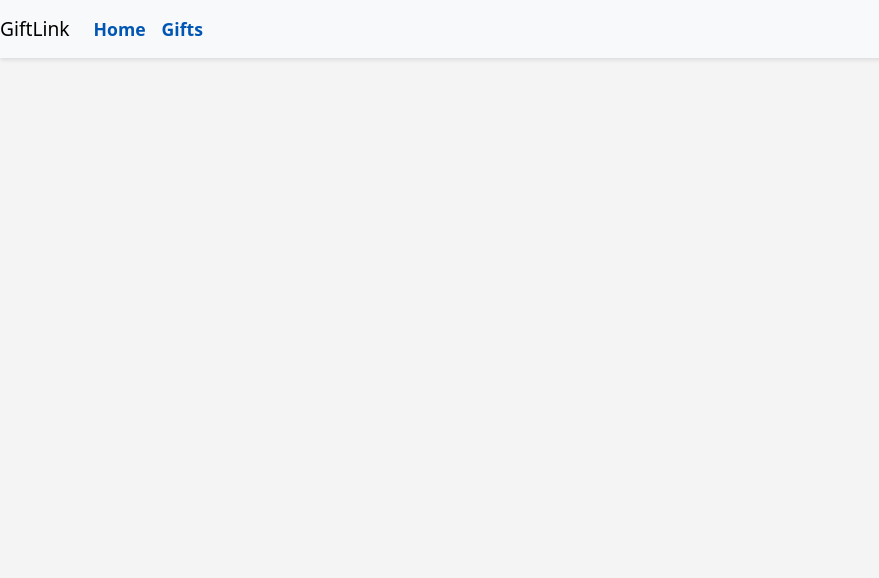
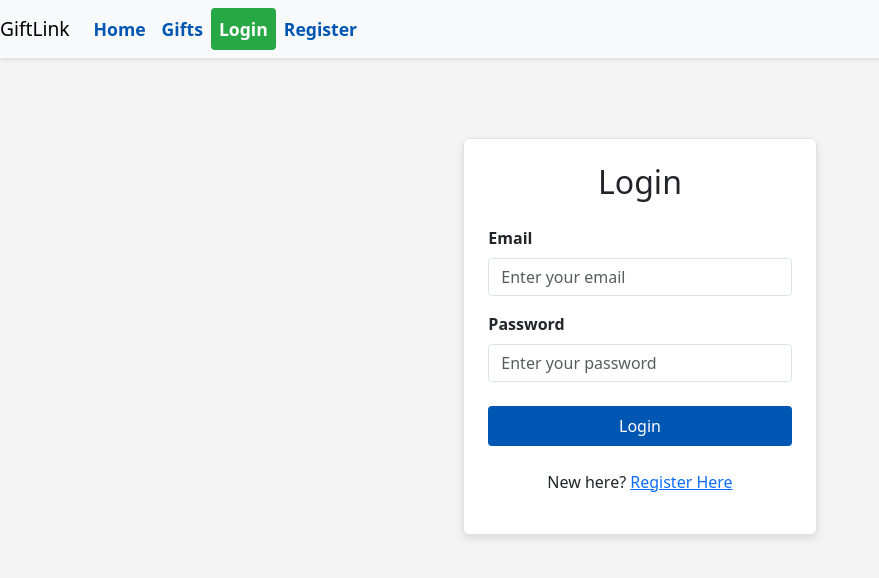
Before and after one commit to Santhosh-MCA89/fullstack-capstone-project, a React (Create React App) app in the folder giftlink-frontend/: page /app/login in a window 1280 px wide. Before the commit this address had no page. Shown: the top 578 px of the page, without its empty margins (0-879 px from the left). Built offline with nearby package versions, Linux system fonts and the light colour scheme.

Commit message:
register/login pages and ui improvements

```diff
--- a/giftlink-frontend/src/App.css
+++ b/giftlink-frontend/src/App.css
@@ -1,88 +1,93 @@
-
+/* General styling */
 html {
   overflow-y: scroll;
 }
+
 /* Primary color for headers and important buttons */
 .custom-card-title,
 .btn-primary {
-  background-color: #0056b3; /* Strong, confident blue */
-  color: white; /* For text on primary color background */
+  background-color: #0056b3;
+  color: white;
 }
 
 /* Secondary color for hover states and highlights */
 .btn-primary:hover,
 .btn-primary:focus {
-  background-color: #009688; /* Teal */
+  background-color: #009688;
 }
 
 /* General background color */
 body,
 .page-background {
-  background-color: #f4f4f4; /* Light grey */
-  margin-right: calc(100vw - 100%);
+  background-color: #f4f4f4;
 }
 
 /* Background color for cards */
 .card {
-  background-color: #ffffff; /* White */
-
+  background-color: #ffffff;
+  flex: 0 1 calc(30% - 1rem); /* Default to three cards per row */
+  max-width: 100%; /* Limit maximum width */
+  margin: 1rem; /* Add spacing around each card */
 }
 
 /* Text color */
 .card-title,
 .card-text {
-  color: #333333; /* Darker grey */
+  color: #333333;
 }
 
 /* Subtle accent color */
 .text-muted {
-  color: #6c757d; /* Muted grey */
+  color: #6c757d;
 }
 
 /* Success color for messages or confirmation */
 .text-success,
 .btn-success {
-  color: #28a745; /* Fresh green */
+  color: #28a745;
 }
 
 .container {
-  padding: 2rem 15%; /* Adds more space on the sides */
+  padding: 2rem 1rem; /* Adjust side padding for better layout */
+
 }
 
 .row {
-  justify-content: space-around; /* Adds space between cards */
+  display: flex; /* Use flexbox for layout */
+  flex-wrap: wrap; /* Wrap cards to the next row if needed */
+  justify-content: space-around; /* Space between cards */
 }
 
 .product-card {
   margin: 1rem 0; /* Adds space above and below each card */
-  border-radius: 10px; /* Rounded corners for card */
-  box-shadow: 0 4px 8px rgba(0, 0, 0, 0.1); /* Subtle shadow for depth */
-  overflow: hidden; /* Ensures nothing spills out of the card's rounded corners */
+  border-radius: 10px;
+  box-shadow: 0 4px 8px rgba(0, 0, 0, 0.1);
+  overflow: hidden;
 }
 
 .image-placeholder {
   width: 100%;
-  height: 200px; /* Fixed height, adjust as needed */
-  position: relative; /* Set a reference for absolute positioned children */
+  height: 200px;
+  position: relative;
   border-top-left-radius: 0.25rem;
   border-top-right-radius: 0.25rem;
 }
 
 .image-placeholder img {
-  position: absolute; /* Position it over the placeholder */
+  position: absolute;
   top: 0;
   left: 0;
   width: 100%;
   height: 100%;
-  object-fit: cover; /* Cover the area without stretching */
+  object-fit: cover;
   border-top-left-radius: 0.25rem;
   border-top-right-radius: 0.25rem;
 }
 
 .no-image-available {
   width: 100%;
-  height: 200px; /* Adjust based on your design */
-  background-color: #ddd; /* A neutral background color */
+  height: 200px;
+  background-color: #ddd;
   display: flex;
   align-items: center;
   justify-content: center;
@@ -93,16 +98,15 @@
   border-top-right-radius: 0.25rem;
 }
 
-
 .card-body {
   padding: 1rem;
-  flex-grow: 1; /* Make body grow to fill space */
+  flex-grow: 1;
   display: flex;
-  flex-direction: column; /* Stack elements vertically */
+  flex-direction: column;
 }
 
 .date-added {
-  margin-top: auto; /* Pushes everything else to the top, and this to the bottom */
+  margin-top: auto;
 }
 
 .card-footer {
@@ -111,55 +115,66 @@
 }
 
 .btn-primary {
-  display: block; /* Disables inline-block default of buttons */
-  width: 100%; /* Full width */
-  box-sizing: border-box; /* Includes padding and border in the width */
+  display: block;
+  width: 100%;
+  box-sizing: border-box;
 }
+
+
+/* Responsive adjustments */
+@media (max-width: 768px) {
+  .card {
+    flex: 0 1 calc(45% - 1rem); /* Two cards per row */
+  }
+}
+
+@media (max-width: 576px) {
+  .card {
+    flex: 0 1 100%; /* One card per row */
+  }
+}
+
 /* Highlight condition and age with color */
 .list-group-item-success {
-  color: #28a745; /* Green text color for new items */
+  color: #28a745;
 }
 
 .list-group-item-warning {
-  color: #ffc107; /* Yellow text color for older items */
+  color: #ffc107;
 }
 
 /* Customize the navbar brand and links */
-.navbar-brand, .nav-link {
-  font-size: 1.2rem; /* Increase font size */
-  font-weight: 500; /* Medium weight for better visibility */
+.navbar-brand,
+.nav-link {
+  font-size: 1.2rem;
+  font-weight: 500;
 }
 
-/* Increase the font size and weight of nav-item */
 .nav-item .nav-link {
-  font-size: 1.1rem; /* Larger font size for nav links */
-  font-weight: bold; /* Bold font weight for emphasis */
-  color: #0056b3; /* Choose a color that stands out */
+  font-size: 1.1rem;
+  font-weight: bold;
+  color: #0056b3;
 }
 
-/* Change the background color of the navbar */
 .navbar {
-  background-color: #f8f9fa; /* A light color for contrast with the text */
-  box-shadow: 0 2px 4px rgba(0, 0, 0, 0.1); /* A subtle shadow for depth */
+  background-color: #f8f9fa;
+  box-shadow: 0 2px 4px rgba(0, 0, 0, 0.1);
 }
 
-/* Add a hover effect to nav links */
 .nav-item .nav-link:hover {
-  color: #004085; /* A darker shade for hover state */
-  text-decoration: none; /* Optional: Removes the underline on hover */
+  color: #004085;
+  text-decoration: none;
 }
 
-/* Highlight the active nav link */
-.nav-item.active .nav-link, .nav-item .nav-link.active {
-  color: #d63384; /* A distinct color for the active page */
-  background-color: transparent; /* Optional: Adds a background color to the active link */
-  text-decoration: underline; /* Underlines the active link */
-  font-weight: bold; /* Makes the active link bold */
+.nav-item.active .nav-link,
+.nav-item .nav-link.active {
+  color: #d63384;
+  text-decoration: underline;
+  font-weight: bold;
 }
 
-/* Style for login button */
 .nav-link.login-btn {
-  background-color: #28a745; /* A green color for login */
+  background-color: #28a745;
   color: white;
   padding: 0.5rem 1rem;
   border-radius: 0.25rem;
@@ -168,14 +183,12 @@
 
 .nav-link.login-btn:hover,
 .nav-link.login-btn:focus {
-  background-color: #218838; /* A darker green on hover/focus for login */
+  background-color: #218838;
   color: white;
-  text-decoration: none;
 }
 
-/* Style for logout button */
 .nav-link.logout-btn {
-  background-color: #dc3545; /* A red color for logout */
+  background-color: #dc3545;
   color: white;
   padding: 0.5rem 1rem;
   border-radius: 0.25rem;
@@ -184,7 +197,6 @@
 
 .nav-link.logout-btn:hover,
 .nav-link.logout-btn:focus {
-  background-color: #c82333; /* A darker red on hover/focus for logout */
+  background-color: #c82333;
   color: white;
-  text-decoration: none;
 }
--- a/giftlink-frontend/src/App.js
+++ b/giftlink-frontend/src/App.js
@@ -1,22 +1,23 @@
 import React from 'react';
 import { Routes, Route, useNavigate } from 'react-router-dom';
 import MainPage from './components/MainPage/MainPage';
+import LoginPage from './components/LoginPage/LoginPage';
+import RegisterPage from './components/RegisterPage/RegisterPage';
 import 'bootstrap/dist/css/bootstrap.min.css';
 import './App.css';
 import Navbar from './components/Navbar/Navbar';
-
 function App() {
-
+  const navigate = useNavigate();
   return (
-    <>
+        <>
         <Navbar/>
         <Routes>
-          {/* the final code will not pass the products to every page, but each page will call the server API */}
           <Route path="/" element={<MainPage />} />
           <Route path="/app" element={<MainPage />} />
+          <Route path="/app/login" element={<LoginPage/>} />
+          <Route path="/app/register" element={<RegisterPage />} />
         </Routes>
         </>
   );
 }
-
 export default App;
--- /dev/null
+++ b/giftlink-frontend/src/components/LoginPage/LoginPage.css
@@ -0,0 +1,44 @@
+.login-card {
+    background-color: #fff;
+    box-shadow: 0px 4px 8px rgba(0, 0, 0, 0.1);
+}
+
+.login-card .form-label {
+    font-weight: 600;
+}
+
+.login-card input {
+    border-radius: 0.25rem;
+}
+
+.login-card .btn {
+    padding: 0.5rem 1rem;
+    border-radius: 0.25rem;
+}
+
+.login-card .btn-primary {
+    background-color: #0056b3;
+    border: none;
+}
+
+.login-card .btn-secondary {
+    background-color: #dc3545;
+    border: none;
+}
+
+.login-card .text-primary {
+    color: #0056b3;
+}
+
+.login-card .text-secondary {
+    color: #6c757d;
+}
+
+/* Additional styles */
+a.text-primary:hover {
+    text-decoration: underline;
+}
+
+a.text-secondary:hover {
+    text-decoration: underline;
+}
--- /dev/null
+++ b/giftlink-frontend/src/components/LoginPage/LoginPage.js
@@ -0,0 +1,54 @@
+import React, { useState,useEffect } from 'react';
+
+import './LoginPage.css';
+
+function LoginPage() {
+    const [email, setEmail] = useState('');
+    const [password, setPassword] = useState('');
+
+    const handleLogin = async (e) => {
+        e.preventDefault();
+}
+
+
+    return (
+        <div className="container mt-5">
+            <div className="row justify-content-center">
+                <div className="col-md-6 col-lg-4">
+                    <div className="login-card p-4 border rounded">
+                        <h2 className="text-center mb-4 font-weight-bold">Login</h2>
+                        <div className="mb-3">
+                            <label htmlFor="email" className="form-label">Email</label>
+                            <input
+                                id="email"
+                                type="text"
+                                className="form-control"
+                                placeholder="Enter your email"
+                                value={email}
+                                onChange={(e) => setEmail(e.target.value)}
+                            />
+                        </div>
+                        <div className="mb-4">
+                            <label htmlFor="password" className="form-label">Password</label>
+                            <input
+                                id="password"
+                                type="password"
+                                className="form-control"
+                                placeholder="Enter your password"
+                                value={password}
+                                onChange={(e) => setPassword(e.target.value)}
+                            />
+                        </div>
+                        {/* Include appropriate error message if login is incorrect*/}
+                        <button className="btn btn-primary w-100 mb-3" onClick={handleLogin}>Login</button>
+                        <p className="mt-4 text-center">
+                            New here? <a href="/app/register" className="text-primary">Register Here</a>
+                        </p>
+                    </div>
+                </div>
+            </div>
+        </div>
+    );
+}
+
+export default LoginPage;
--- a/giftlink-frontend/src/components/Navbar/Navbar.js
+++ b/giftlink-frontend/src/components/Navbar/Navbar.js
@@ -1,4 +1,5 @@
 import React from 'react';
+import './loginbutton.css';
 
 export default function Navbar() {
     return (
@@ -14,6 +15,12 @@
                     <li className="nav-item">
                         <a className="nav-link" href="/app">Gifts</a> {/* Updated Link */}
                     </li>
+                    <li className="nav-item">
+                    <a className="nav-link login-btn" href="/login">Login</a> {/* Custom Login Button */}
+                    </li>
+                    <li className="nav-item">
+                        <a className="nav-link" href="/app/register">Register</a> {/* Updated Link */}
+                    </li>
                 </ul>
             </div>
         </nav>
--- /dev/null
+++ b/giftlink-frontend/src/components/Navbar/loginbutton.css
@@ -0,0 +1,22 @@
+/* Custom Green Button for Login */
+.login-btn {
+    display: inline-block;
+    padding: 10px 20px;
+    background-color: #28a745; /* Green color */
+    color: white;
+    font-weight: bold;
+    text-align: center;
+    border-radius: 5px;
+    text-decoration: none; /* Remove underline */
+    transition: background-color 0.3s ease;
+}
+
+.login-btn:hover {
+    background-color: #218838; /* Darker green on hover */
+    color: white;
+}
+
+.login-btn:focus {
+    outline: none; /* Remove focus outline */
+    box-shadow: 0 0 0 0.2rem rgba(40, 167, 69, 0.5); /* Green shadow on focus */
+}
--- /dev/null
+++ b/giftlink-frontend/src/components/RegisterPage/RegisterPage.css
@@ -0,0 +1,44 @@
+.register-card {
+    background-color: #fff;
+    box-shadow: 0px 4px 8px rgba(0, 0, 0, 0.1);
+}
+
+.register-card .form-label {
+    font-weight: 600;
+}
+
+.register-card input {
+    border-radius: 0.25rem;
+}
+
+.register-card .btn {
+    padding: 0.5rem 1rem;
+    border-radius: 0.25rem;
+}
+
+.register-card .btn-primary {
+    background-color: #0056b3;
+    border: none;
+}
+
+.register-card .btn-secondary {
+    background-color: #dc3545;
+    border: none;
+}
+
+.register-card .text-primary {
+    color: #0056b3;
+}
+
+.register-card .text-secondary {
+    color: #6c757d;
+}
+
+/* Additional styles */
+a.text-primary:hover {
+    text-decoration: underline;
+}
+
+a.text-secondary:hover {
+    text-decoration: underline;
+}
--- /dev/null
+++ b/giftlink-frontend/src/components/RegisterPage/RegisterPage.js
@@ -0,0 +1,82 @@
+import React, { useState } from 'react';
+
+import './RegisterPage.css';
+
+function RegisterPage() {
+    const [firstName, setFirstName] = useState('');
+    const [lastName, setLastName] = useState('');
+    const [email, setEmail] = useState('');
+    const [password, setPassword] = useState('');
+
+    const handleRegister = async () => {
+        console.log("Register invoked")
+    }
+
+return (
+    <div className="container mt-5">
+        <div className="row justify-content-center">
+            <div className="col-md-6 col-lg-4">
+                <div className="register-card p-4 border rounded">
+                    <h2 className="text-center mb-4 font-weight-bold">Register</h2>
+                    <div className="mb-3">
+                        <label htmlFor="firstName" className="form-label">FirstName</label>
+                        <input
+                            id="firstName"
+                            type="text"
+                            className="form-control"
+                            placeholder="Enter your firstName"
+                            value={firstName}
+                            onChange={(e) => setFirstName(e.target.value)}
+                        />
+                    </div>
+
+                    {/* last name */}
+
+                    <div className="mb-3">
+                        <label htmlFor="lastName" className="form-label">LastName</label>
+                        <input
+                            id="lastName"
+                            type="text"
+                            className="form-control"
+                            placeholder="Enter your lastName"
+                            value={lastName}
+                            onChange={(e) => setLastName(e.target.value)}
+                        />
+                    </div>
+
+                    {/* email  */}
+                    <div className="mb-3">
+                        <label htmlFor="email" className="form-label">Email</label>
+                        <input
+                            id="email"
+                            type="text"
+                            className="form-control"
+                            placeholder="Enter your email"
+                            value={email}
+                            onChange={(e) => setEmail(e.target.value)}
+                        />
+                    </div>
+
+                    <div className="mb-4">
+                        <label htmlFor="password" className="form-label">Password</label>
+                        <input
+                            id="password"
+                            type="password"
+                            className="form-control"
+                            placeholder="Enter your password"
+                            value={password}
+                            onChange={(e) => setPassword(e.target.value)}
+                        />
+                    </div>
+                    <button className="btn btn-primary w-100 mb-3" onClick={handleRegister}>Register</button>
+                    <p className="mt-4 text-center">
+                        Already a member? <a href="/app/login" className="text-primary">Login</a>
+                    </p>
+                </div>
+            </div>
+        </div>
+    </div>
+);
+}
+
+export default RegisterPage;
```
Also changed, not shown: 2 other files (tests, documents, lock files or other folders).
